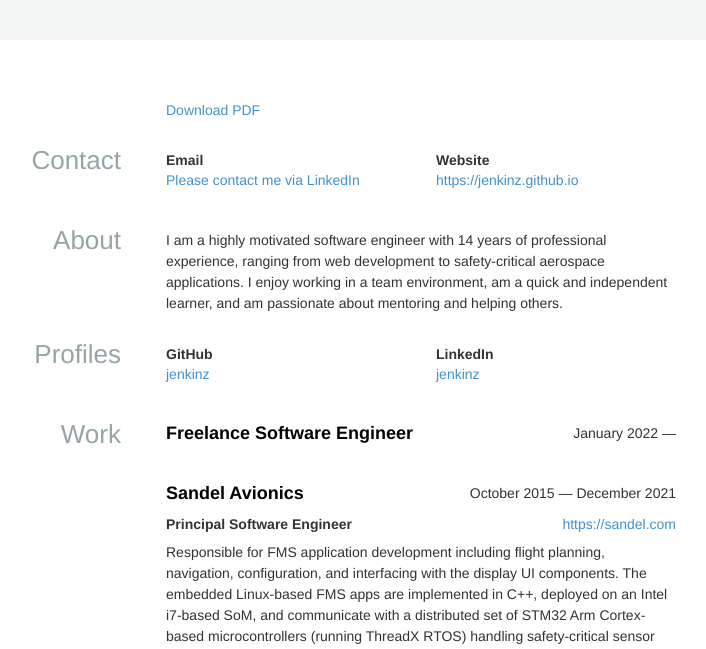
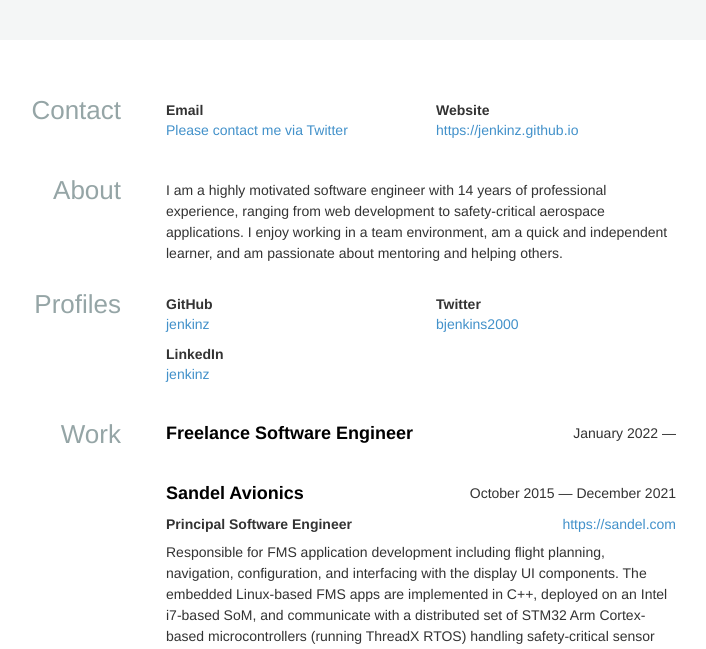
Before and after one commit to jenkinz/jenkinz.github.io, a website: page index.html in a window 1280 px wide. Shown: the part 146-795 px from the top of the page, without its empty margins (309-1015 px from the left). Drawn offline with nearby package versions, Linux system fonts and the light colour scheme; some icons are missing.

Commit message:
Update twitter contact

```diff
--- a/index.html
+++ b/index.html
@@ -230,20 +230,13 @@ h4 span:first-child {
 
 	<main id="content" class="container">
 
-		<section class="row">
-            <aside class="col-sm-3"></aside>
-            <div class="col-sm-9">
-                <a href="/brianjenkins_resume.pdf">Download PDF</a>
-            </div>
-        </section>
-
 		<section id="contact" class="row">
 			<h3 class="col-sm-3">Contact</h3>
 			<div class="col-sm-9">
 				<div class="row">
 				<div class="col-sm-6">
 					<strong>Email</strong>
-					<div class="email"><a href="https://linkedin.com/in/jenkinz">Please contact me via LinkedIn</a></div>
+					<div class="email"><a href="https://twitter.com/bjenkins2000">Please contact me via Twitter</a></div>
 				</div>
 				<div class="col-sm-6">
 					<strong>Website</strong>
@@ -272,6 +265,18 @@ h4 span:first-child {
 							<div class="url">
 								<span>
 									<a href="https://github.com/jenkinz">jenkinz</a>
+								</span>
+							</div>
+						</div>
+					</div>
+					<div class="col-sm-6">
+						<strong class="network">
+							Twitter
+						</strong>
+						<div class="username">
+							<div class="url">
+								<span>
+									<a href="https://twitter.com/bjenkins2000">bjenkins2000</a>
 								</span>
 							</div>
 						</div>
```
Also changed, not shown: resume.json (+6 -1 lines), 1 other file.
